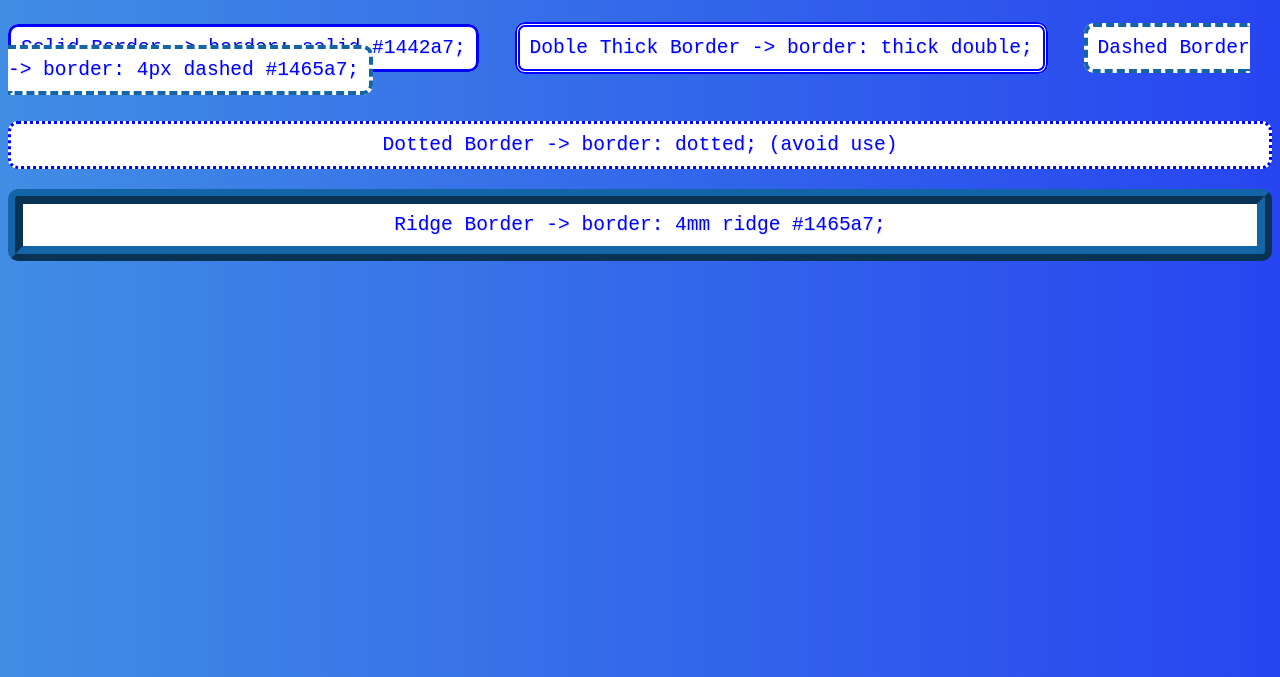
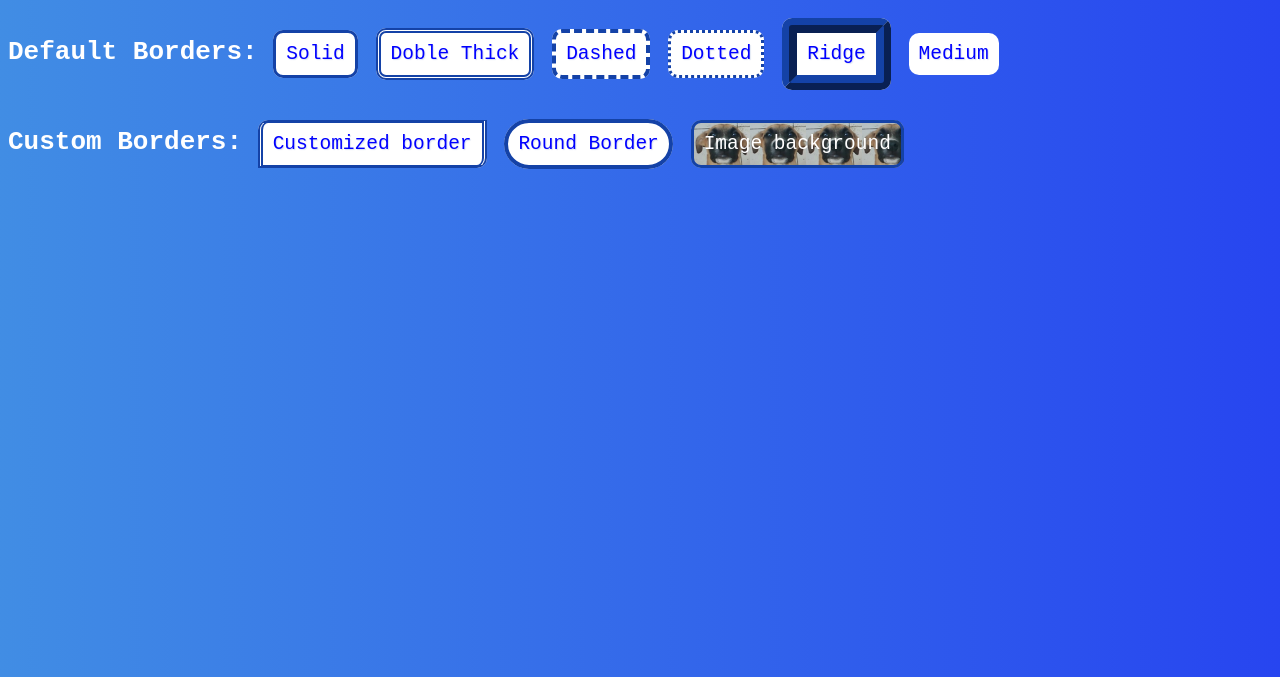
Before and after one commit to KevBoyz/Web-Development, a plain HTML site: page Css MDN/Border/index.html in a window 1280 px wide. Shown: the part 123-800 px from the top of the page. Drawn offline with Linux system fonts and the light colour scheme.

Commit message:
Style Update

```diff
--- a/Css MDN/Border/index.html
+++ b/Css MDN/Border/index.html
@@ -10,12 +10,21 @@
 <body>
     <header><h1>BORDER ATRIBUTE CSS</h1></header>
     <main>
-
-        <p id="solid">Solid Border ->  border: solid #1442a7;</p>
-        <p id="dobleThick">Doble Thick Border -> border: thick double;</p>
-        <p id=dashed>Dashed Border -> border: 4px dashed #1465a7;</p> <br>
-        <p id="dotted">Dotted Border -> border: dotted; (avoid use)</p>
-        <p id="ridge">Ridge Border -> border: 4mm ridge #1465a7;</p>
+        <div id="Default">
+            <h2>Default Borders: </h2>
+            <p id="solid">Solid</p>
+            <p id="dobleThick">Doble Thick</p>
+            <p id=dashed>Dashed</p>
+            <p id="dotted">Dotted</p>
+            <p id="ridge">Ridge</p>
+            <p id="medium">Medium</p>
+        </div>
+        <div id="Custom">
+            <h2>Custom Borders: </h2>
+            <p id="custom1" class="normal">Customized border</p>
+            <p id="custom2" class="normal">Round Border</p>
+            <p id="custom3">Image background</p>
+        </div>
 
     </main>
 </body>
--- a/Css MDN/Border/style.css
+++ b/Css MDN/Border/style.css
@@ -24,7 +24,8 @@ h1 {
     margin-bottom: 40px;
 }
 
-p {
+#Default p {
+    font-size: 0.75em;
     text-shadow: 1px 1px 1px #1443a728;
     background-color: white;
     padding: 10px;
@@ -36,32 +37,96 @@ p {
     margin-bottom: 15px;
 }
 
+#Custom .normal {
+    font-size: 0.75em;
+    text-shadow: 1px 1px 1px #1443a728;
+    background-color: white;
+    padding: 10px;
+    font-size: 1.5em;
+    text-align: center;
+    color: blue;
+    border-color: #1442a7;
+    margin-bottom: 15px;
+}
+
+h2 {
+    display: inline;
+    color: white;
+    font-size: 2em;
+}
+
+#Default {
+    margin-bottom: 60px;
+}
+
+
 #solid {
     border: 3px solid ;
     display: inline;
-    margin-right: 28px;
+    margin-right: 10px;
 }
 
 #dobleThick {
     border: thick double ;
     display: inline;
-    margin-right: 28px;
-}
-
-#ridge {
-    border: 15px ridge #1465a7;
-margin-top: 10px;
+    margin-right: 10px;
 
 }
 
 #dashed {
     border: 4px dashed #1465a7;
+    margin-right: 10px;
     display: inline;
-
 }
 
 #dotted {
     border: dotted;
-    margin-bottom: 20px;
-    margin-top: 40px;
+    display: inline;
+    margin-right: 10px;
 }
+
+#ridge {
+    border: 15px ridge #1465a7;
+    display: inline;
+    margin-right: 10px;
+
+}
+
+#medium {
+    border: 5px medium #1465a7;
+    display: inline;
+}
+
+
+
+#custom1 {
+    margin-right: 10px;
+    display: inline;
+    border-top: solid;
+    border-left: double thick;
+    border-right: double thick;
+    border-bottom: solid;
+    border-top-left-radius: 10px;
+    border-bottom-right-radius: 10px;
+}
+
+#custom2 {
+    display: inline;
+    border: 4px solid;
+    border-radius: 9999px;
+    margin-right: 10px;
+}
+
+#custom3 {
+    display: inline;
+    border: 3px solid #1442a7;
+    border-radius: 10px;
+    padding: 10px;
+    font-size: 1.5em;
+    text-align: center;
+    color: white;
+    background-image: url(image.jpeg);
+    background-size: contain;
+    background-repeat: 3;
+    background
+}
```
Also changed, not shown: Css MDN/Border/image.jpeg (added).
